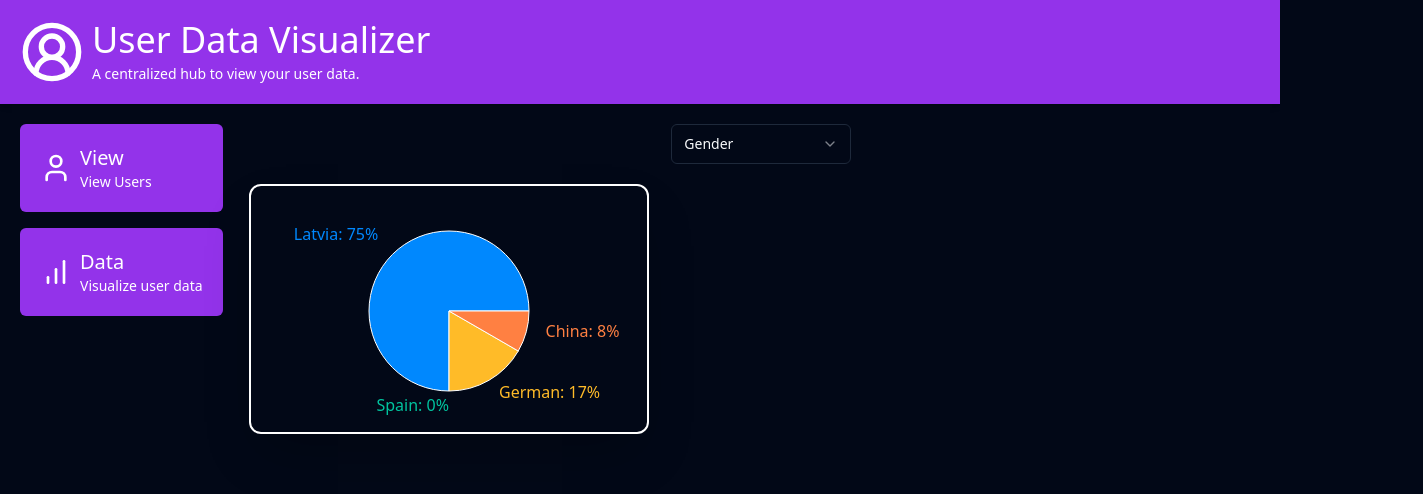
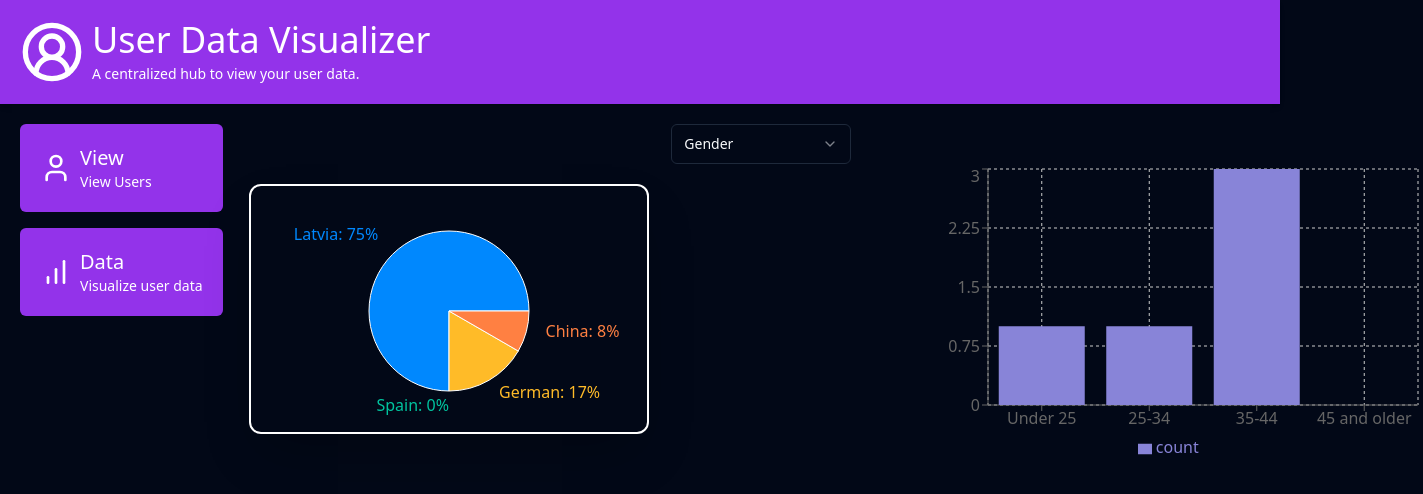
Before and after one commit to smitti24/next-user-visualization-app, a Next.js app: page /users-overview in a window 1280 px wide. Shown: the top 494 px of the page, 1423 px wide, since content can reach past the window. Built offline with nearby package versions, Linux system fonts and the light colour scheme.

Commit message:
Added Bar Chart

```diff
--- /dev/null
+++ b/app/(admin)/users-overview/Components/Charts/AgeGroupBarChart.tsx
@@ -0,0 +1,31 @@
+import {
+  BarChart,
+  Bar,
+  XAxis,
+  YAxis,
+  CartesianGrid,
+  Tooltip,
+  Legend,
+} from "recharts";
+
+interface AgeGroup {
+  name: string;
+  count: number;
+}
+
+interface AgeGroupProps {
+  ageGroups: AgeGroup[];
+}
+
+export default function AgeGroupBarChart({ ageGroups }: AgeGroupProps) {
+  return (
+    <BarChart width={500} height={300} data={ageGroups}>
+      <CartesianGrid strokeDasharray="3 3" />
+      <XAxis dataKey="name" />
+      <YAxis />
+      <Tooltip />
+      <Legend />
+      <Bar dataKey="count" fill="#8884d8" />
+    </BarChart>
+  );
+}
--- a/app/(admin)/users-overview/page.tsx
+++ b/app/(admin)/users-overview/page.tsx
@@ -12,6 +12,7 @@ import { useMemo, useState } from "react";
 import PieChartComponent from "./Components/Charts/PieChart";
 import { useUser } from "@/hooks/useUser";
 import Loader from "@/components/Loader";
+import AgeGroupBarChart from "./Components/Charts/AgeGroupBarChart";
 
 interface CountryDependents {
   [key: string]: number;
@@ -48,6 +49,47 @@ function UsersOverview() {
     }));
   }, [data, gender]);
 
+  const calculateAge = (birthdate: string): number => {
+    const birthDate = new Date(birthdate);
+    const difference = Date.now() - birthDate.getTime();
+    const ageDate = new Date(difference);
+    return Math.abs(ageDate.getUTCFullYear() - 1970);
+  };
+
+  const processAgeGroupData = useMemo(() => {
+    const filteredData = data?.filter(
+      (user: User) =>
+        user.gender.toLowerCase() === gender.toLowerCase() ||
+        gender.toLowerCase() === "all" ||
+        gender === ""
+    );
+
+    const ageGroups: { [key: string]: number } = {
+      "Under 25": 0,
+      "25-34": 0,
+      "35-44": 0,
+      "45 and older": 0,
+    };
+
+    filteredData?.forEach((user: User) => {
+      const age = calculateAge(user.birthdate);
+      if (age < 25) {
+        ageGroups["Under 25"]++;
+      } else if (age < 35) {
+        ageGroups["25-34"]++;
+      } else if (age < 45) {
+        ageGroups["35-44"]++;
+      } else {
+        ageGroups["45 and older"]++;
+      }
+    });
+
+    return Object.keys(ageGroups).map((group) => ({
+      name: group,
+      count: ageGroups[group],
+    }));
+  }, [data, gender]);
+
   if (isLoading) return <Loader />;
   if (error) return <div>An error occurred</div>;
 
@@ -70,7 +112,9 @@ function UsersOverview() {
         <div className="w-[400px] h-[250px] border-white border-2 rounded-xl shadow-2xl mt-5">
           <PieChartComponent dependentsData={processDependentsData} />
         </div>
-        <div className="w-[350px] h-[250px]"></div>
+        <div className="w-[350px] h-[250px]">
+          <AgeGroupBarChart ageGroups={processAgeGroupData} />
+        </div>
       </div>
     </>
   );
```
